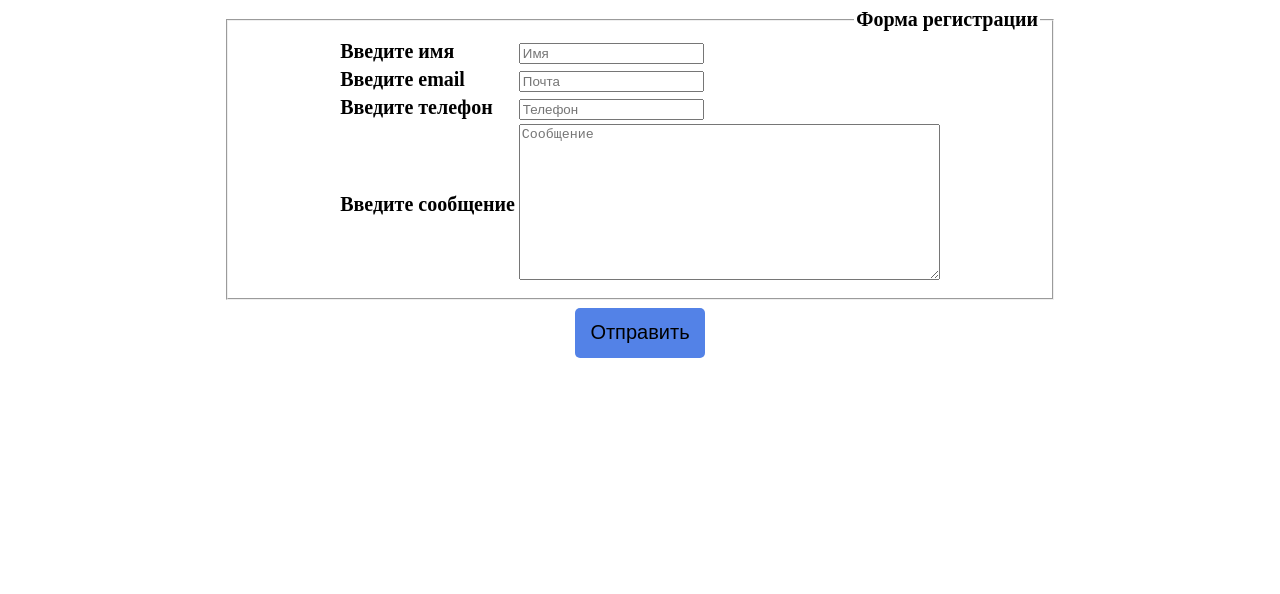
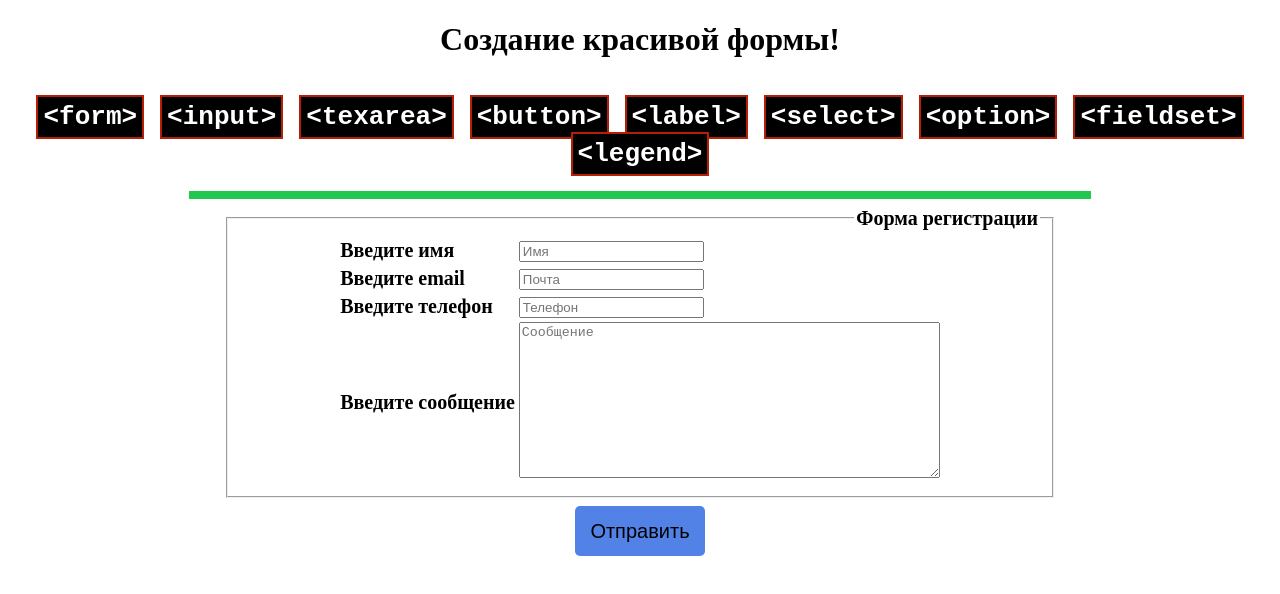
Before and after one commit to Dm2065/Web-lesson, a plain HTML site: page Уроки/ВебДевелоперБлог/Урок 47/main.html in a window 1280 px wide. Drawn offline with Linux system fonts and the light colour scheme.

Commit message:
Объеденил файлы

```diff
--- a/Уроки/ВебДевелоперБлог/Урок 47/main.html
+++ b/Уроки/ВебДевелоперБлог/Урок 47/main.html
@@ -10,6 +10,23 @@
 </head>
 
 <body>
+
+    <body>
+        <center>
+            <h1>Создание красивой формы! <br> <br>
+                <kbd>&lt;form&gt;</kbd>
+                <kbd>&lt;input&gt;</kbd>
+                <kbd>&lt;texarea&gt;</kbd>
+                <kbd>&lt;button&gt;</kbd>
+                <kbd>&lt;label&gt;</kbd>
+                <kbd>&lt;select&gt;</kbd>
+                <kbd>&lt;option&gt;</kbd>
+                <kbd>&lt;fieldset&gt;</kbd>
+                <kbd>&lt;legend&gt;</kbd>
+            </h1>
+        </center>
+        <hr width="900" size="8" color="#22c74e">
+
     <center>
         <form action="">
             <fieldset>
--- a/Уроки/ВебДевелоперБлог/Урок 47/style.css
+++ b/Уроки/ВебДевелоперБлог/Урок 47/style.css
@@ -1,7 +1,5 @@
 fieldset{
     width: 800px;
-
-
 }
 
 legend, table{
@@ -26,27 +24,10 @@ button{
     padding: 10px 15px;
 }
 
-<form action="">
-<fieldset>
-    <legend align ="right">Форма регистрации</legend>
-    <table>
-        <tr>
-            <td><label for="name">Введите имя</label></td>
-            <td><input id="name" type="text" placeholder="Имя"></td>
-        </tr>
-        <tr>
-            <td><label for="mail">Введите email</label></td>
-            <td><input id= "email"type="text" placeholder="Почта"></td>
-        </tr>
-        <tr>
-            <td><label for="phone">Введите телефон</label></td>
-            <td><input id="phone" type="text" placeholder="Телефон"></td>
-        </tr>
-        <tr>
-            <td><label for="message" >Введите сообщение</label></td>
-            <td><textarea name="" id="masage" cols="50" rows="10" placeholder="Сообщение"></textarea></td>
-        </tr>
-    </table>
-</fieldset>
-
-</form>
+kbd{
+    background-color: black;        /*цвет фона*/
+    color: white;                   /*цвет текста*/
+    padding: 5px;                     /*внутренний отступ*/
+    margin: 4px;                       /*внешний отступ*/
+    border: rgb(180, 31, 5) 2px double; /*граница (цвет, тип линии-сплошная, пунктир и тд) ширина) */
+}
```
